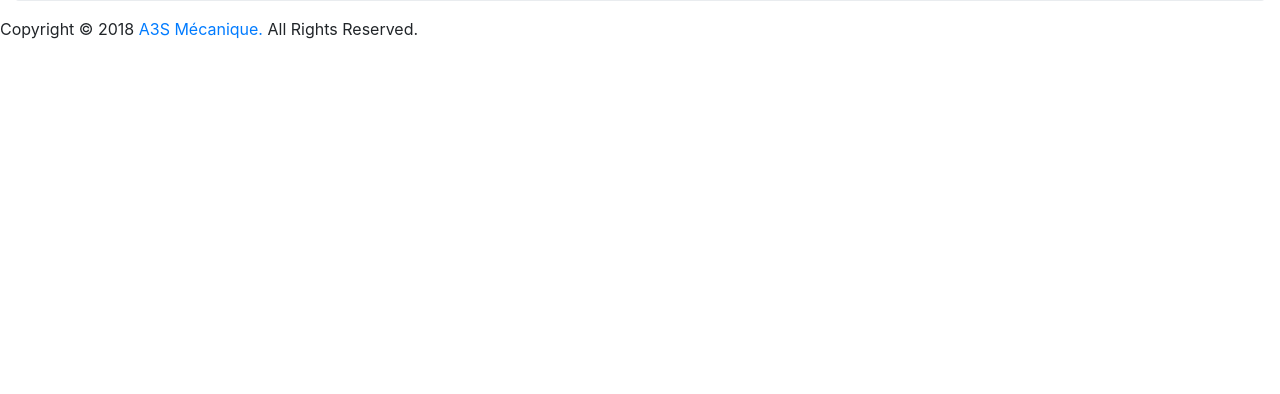
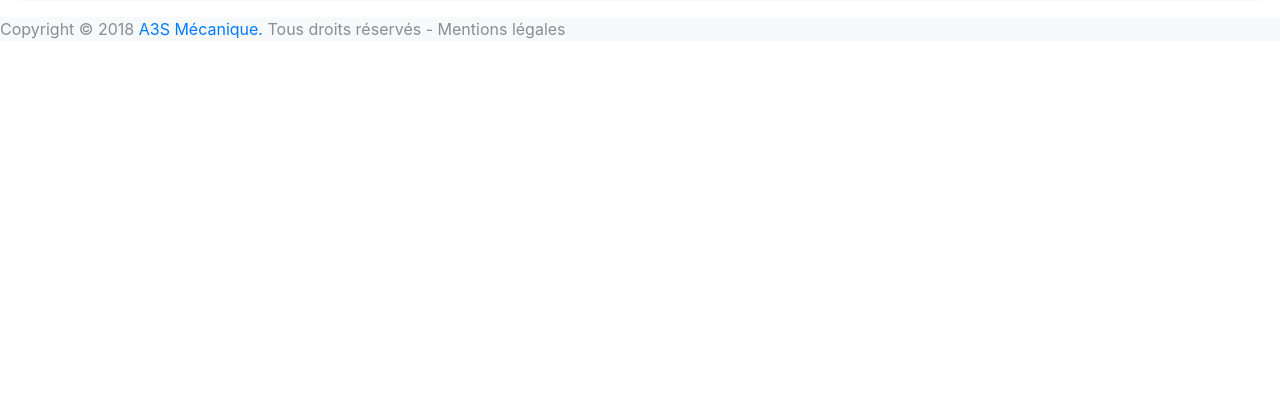
Before and after one commit to sportelli/a3smecanique, a Node project: template views/page.pug in a window 1280 px wide. Shown: the part 373-767 px from the top of the page. Run offline with Node 20 templates, Linux system fonts and the light colour scheme; the template is opened without the code that fills it, so the values that code supplies are empty; some libraries are stand-ins or nearby versions.

Commit message:
Gestion du footer + Meilleur affichage des tailles des machines

```diff
--- a/views/includes/badges.pug
+++ b/views/includes/badges.pug
@@ -9,11 +9,11 @@ if (i % 5 == 0)
         img.card-img-top(src=badge.image,alt=badge.image)
         div.card-body
         p.card-text.mx-auto=badge.name
-        a.btn.btn-primary(href=badge.url) Visiter
+        a.btn.btn-primary(href=badge.url,target="_blank") Visiter
 
 else
     div.col-xs-5.card(style="width: 10rem; margin-left: 20px;margin-bottom: 20px;")
         img.card-img-top(src=badge.image,alt=badge.image)
         div.card-body
         p.card-text.mx-auto=badge.name
-        a.btn.btn-primary(href=badge.url) Visiter
+        a.btn.btn-primary(href=badge.url,target="_blank") Visiter
--- a/views/includes/machines.pug
+++ b/views/includes/machines.pug
@@ -6,7 +6,7 @@ div.container
                 video(width="640",height="500",preload="metadata", controls="controls",poster=machine.featuredImage,style="width:100%",controlsList="nodownload")
                     source(type="video/mp4",src=machine.featuredVideo)
             else
-                img(src=machine.featuredImage, style="width:100%")
+                img(src=machine.featuredImage, style="max-width:100%;max-height:400px;")
         div.col-xs-12.col-md-6.align-middle
             p !{machine.description}
             if (machine.links)
--- a/views/layout.pug
+++ b/views/layout.pug
@@ -33,13 +33,13 @@ html
                                 each souspage in p.pages
                                     a.dropdown-item(href="/"+souspage.id)= souspage.title
     div.container-fluid
-        ol.breadcrumb
+        ol.breadcrumb.bg-light
             li.breadcrumb-item
                 a(href="/") A3S Mecanique
             li.breadcrumb-item.active=page.title
         block content
-    footer
-        p
+    footer.footer.bg-light
+        span.text-muted
             | Copyright &copy; 2018
             a(href="http://www.a3smecanique.fr/",title="A3S Mécanique") A3S Mécanique.
-            | All Rights Reserved.
+            | Tous droits réservés - Mentions légales
```
